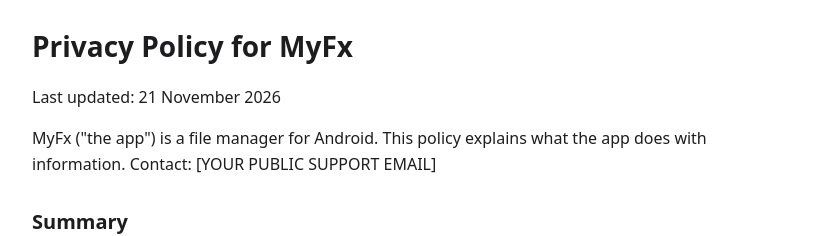
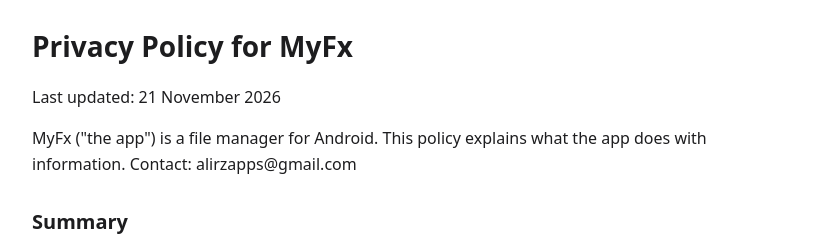
Before and after one commit to alirz1/myfx-privacy, a plain HTML site: page index.html in a window 1280 px wide. Shown: the top 236 px of the page, without its empty margins (228-1049 px from the left). Drawn offline with Linux system fonts and the light colour scheme.

Commit message:
Update index.html

```diff
--- a/index.html
+++ b/index.html
@@ -18,7 +18,7 @@ li{margin:6px 0}
 <main>
 <h1>Privacy Policy for MyFx</h1>
 <p>Last updated: 21 November 2026</p>
-<p>MyFx ("the app") is a file manager for Android. This policy explains what the app does with information. Contact: [YOUR PUBLIC SUPPORT EMAIL]</p>
+<p>MyFx ("the app") is a file manager for Android. This policy explains what the app does with information. Contact: alirzapps@gmail.com</p>
 <h2>Summary</h2>
 <p>The developer does not collect, receive or sell any personal data. The app has no account, no ads and no analytics or crash-reporting service. Everything the app stores stays on your device, and the app only talks to servers you set up yourself.</p>
 <h2>Information stored on your device</h2>
```
